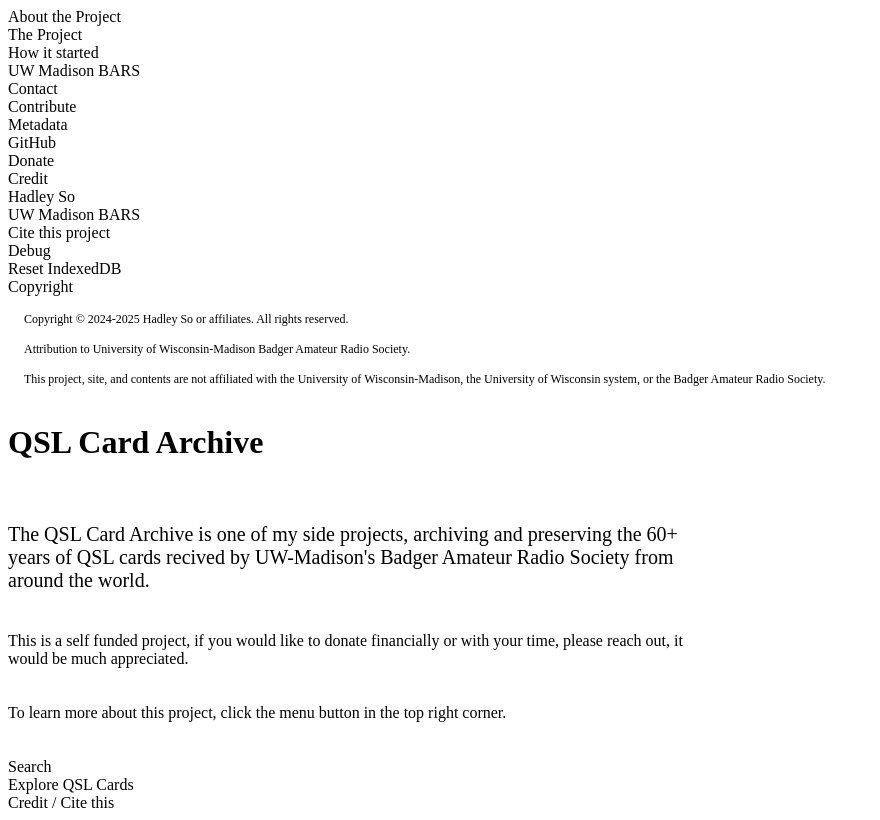
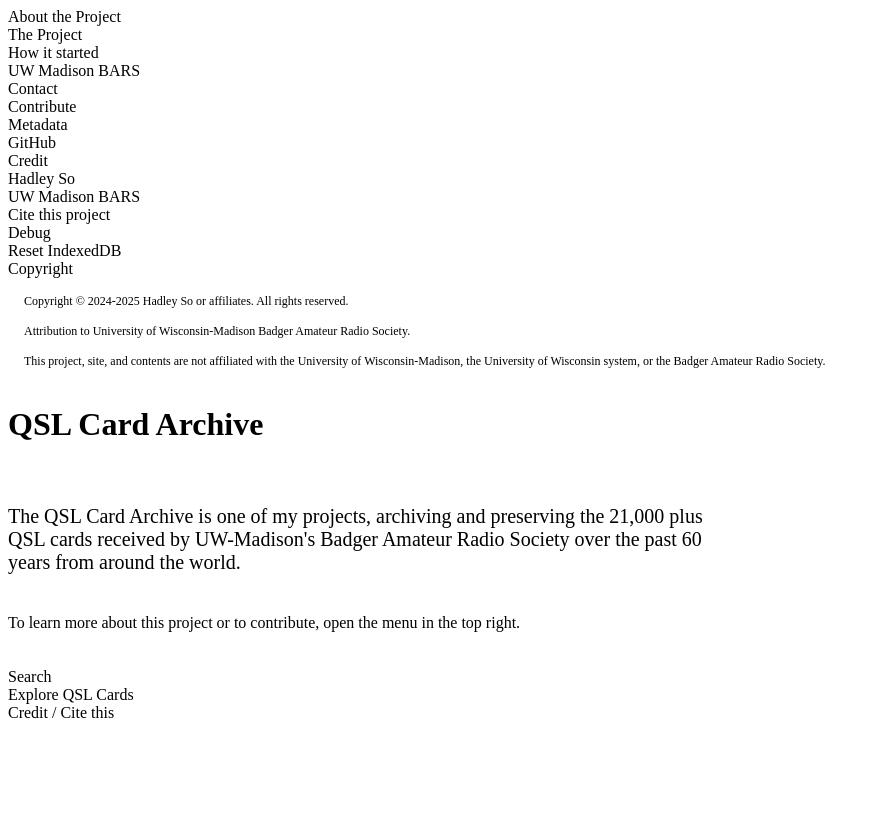
Before and after one commit to HadleySo/com.hadleyso.qsla, a SvelteKit app: page / in a window 1280 px wide. Shown: the whole page, without its empty margins (0-880 px from the left). Built offline with nearby package versions, Linux system fonts and the light colour scheme.

Commit message:
Fixing broken Metadata Keying Platform dashboard link

```diff
--- a/src/routes/+layout.svelte
+++ b/src/routes/+layout.svelte
@@ -62,7 +62,6 @@
                 <HeaderPanelDivider>Contribute</HeaderPanelDivider>
                 <HeaderPanelLink><Link href="/metadata-contribute">Metadata</Link></HeaderPanelLink>
                 <HeaderPanelLink><Link href="https://github.com/HadleySo/com.hadleyso.qsla">GitHub &emsp13;<TooltipIcon tooltipText="Open external link."icon={Launch}/></Link></HeaderPanelLink>
-                <HeaderPanelLink><Link href="https://buymeacoffee.com/hadleyso" target="_blank">Donate &emsp13;<TooltipIcon tooltipText="Open external link."icon={Launch}/></Link></HeaderPanelLink>
                 <HeaderPanelDivider>Credit</HeaderPanelDivider>
                 <HeaderPanelLink><Link href="https://hadleyso.com/" target="_blank">Hadley So &emsp13;<TooltipIcon tooltipText="Open external link."icon={Launch}/></Link></HeaderPanelLink>
                 <HeaderPanelLink><Link href="https://w9yt.rso.engr.wisc.edu/" target="_blank">UW Madison BARS &emsp13;<TooltipIcon tooltipText="Open external link."icon={Launch}/></Link></HeaderPanelLink>
--- a/src/routes/+page.svelte
+++ b/src/routes/+page.svelte
@@ -24,15 +24,12 @@
         <Column>
             <h1 style="padding-bottom: 40px;">QSL Card Archive</h1>
             <p class="column-text" style="font-size: 20px; font-weight: 400;">
-                The QSL Card Archive is one of my side projects, archiving and preserving the 60+ years of QSL cards
-                recived by UW-Madison's Badger Amateur Radio Society from around the world.
+                The QSL Card Archive is one of my projects, archiving and preserving the 21,000 plus
+                 QSL cards received by UW-Madison's Badger Amateur Radio Society over the past 60
+                 years from around the world.
             </p>
             <p class="column-text">
-                This is a self funded project, if you would like to donate financially or with your time, please
-                reach out, it would be much appreciated.
-            </p>
-            <p class="column-text">
-                To learn more about this project, click the menu button in the top right corner.
+                To learn more about this project or to contribute, open the menu in the top right.
             </p>
         </Column>
     </Row>
--- a/src/routes/metadata-contribute/+page.svelte
+++ b/src/routes/metadata-contribute/+page.svelte
@@ -38,7 +38,7 @@
         <Column>
             <ButtonSet>
                 <Button kind="primary" on:click={() => {goto("/contact")}}>Contact</Button>
-                <Button kind="secondary" on:click={() => {goto("https://bars-qsl.hadleyso.com/dashboard")}}>Metadata Keying Platform</Button>
+                <Button kind="secondary" on:click={() => {window.location="https://bars-qsl.hadleyso.com/dashboard"}}>Metadata Keying Platform</Button>
             </ButtonSet>
 
         </Column>
```
